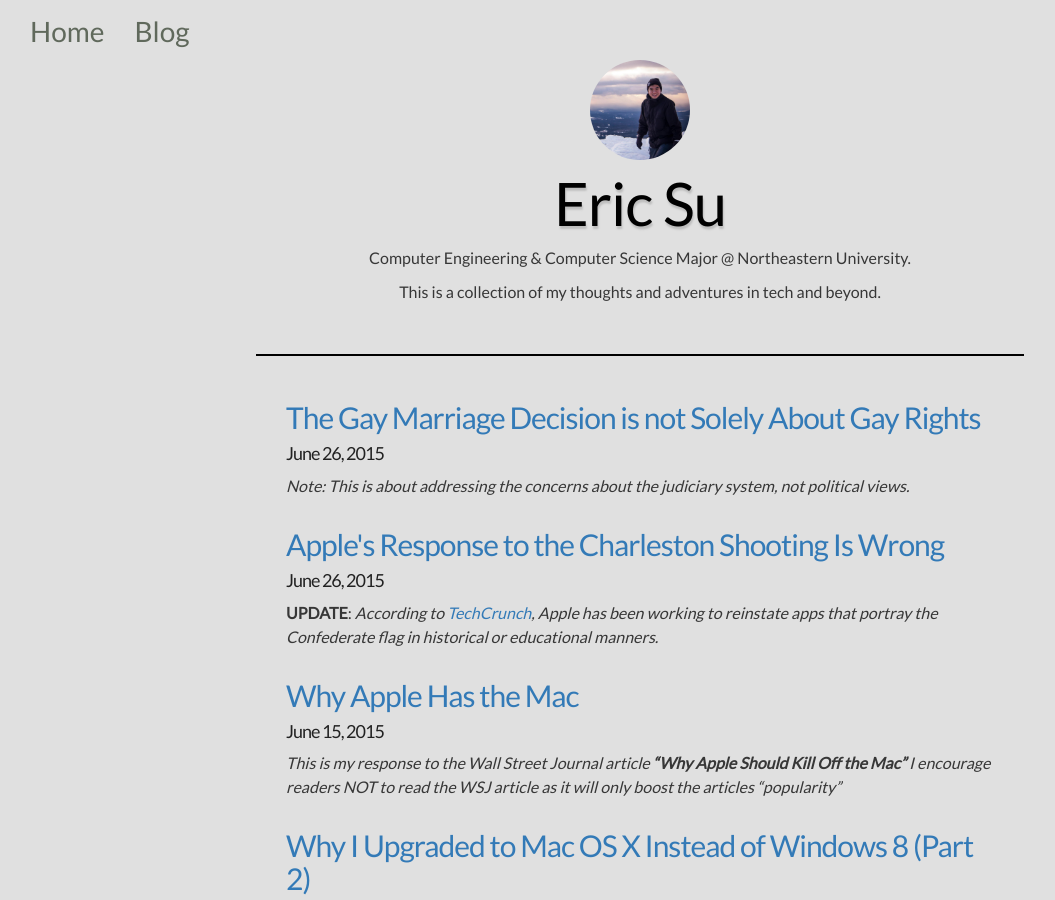
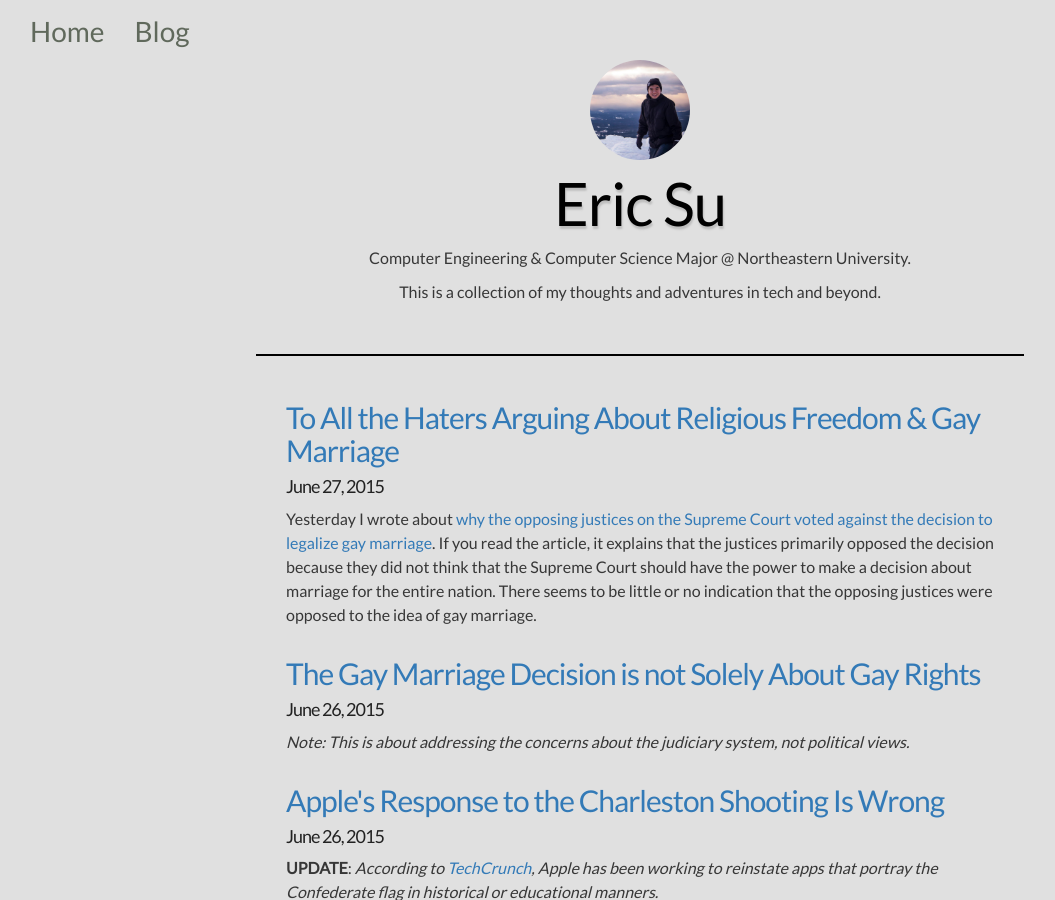
Before and after one commit to eric-cc-su/eric-cc-su.github.io, a Jekyll site: the page built from blog/index.html, in a window 1280 px wide and 900 px high. Shown: the whole window, without its empty margins (0-1055 px from the left). Built offline with Jekyll 4.4.1, drawn with Linux system fonts in a browser that asks for light colours; emoji names are drawn with the system emoji font; the list of posts is cut into pages by our own code; some of the changed text lies outside the part shown.

Commit message:
New post, and old edits

```diff
--- a/_data/tags.yml
+++ b/_data/tags.yml
@@ -93,3 +93,9 @@
 
 - slug: mac
   name: Mac
+
+- slug: gay-marriage
+  name: Gay Marriage
+
+- slug: gay-rights
+  name: Gay Rights
--- a/_posts/2015-06-26-gay-marriage-decision.md
+++ b/_posts/2015-06-26-gay-marriage-decision.md
@@ -1,14 +1,14 @@
 ---
 title: The Gay Marriage Decision is not Solely About Gay Rights
 category: general
-tags:
+tags: [gay-marriage, gay-rights]
 mtime: 12:56
 ---
 
 *Note: This is about addressing the concerns about the judiciary system, not political views.*
 
 Today, June 26th, 2015, marks the day that the United States Supreme Court
-ruled that  [gay marriage is legalnationwide](http://www.cnn.com/2015/06/26/politics/supreme-court-same-sex-marriage-ruling/index.html).
+ruled that  [gay marriage is legal nationwide](http://www.cnn.com/2015/06/26/politics/supreme-court-same-sex-marriage-ruling/index.html).
 As a resident of Massachusetts who shares the
 state's primarily liberal and progressive ideals, I am happy to hear the news.
 Of course there are many who disapprove of the decision (the decision itself
--- /dev/null
+++ b/_posts/2015-06-27-gay-marriage-decision-2.md
@@ -0,0 +1,26 @@
+---
+title: To All the Haters Arguing About Religious Freedom & Gay Marriage
+category: general
+tags: [gay-marriage, gay-rights]
+mtime: 12:46
+---
+
+Yesterday I wrote about [why the opposing justices on the Supreme Court voted against the decision to legalize gay marriage]({% post_url 2015-06-26-gay-marriage-decision %}).
+If you read the article, it explains that the justices primarily opposed the
+decision because they did not think that the Supreme Court should have the power
+ to make a decision about marriage for the entire nation. There seems to be
+ little or no indication that the opposing justices were opposed to the idea of
+ gay marriage.
+
+However, of course there were negative responses to the decision from more
+conservative states, and among the opposition
+[there was a lot of reference to the freedom of religion](http://www.buzzfeed.com/chrisgeidner/supreme-court-rules-for-nationwide-marriage-equality). To those people I say:
+
+**The Supreme Court** ***DID NOT*** **take away your freedom of religion by
+giving the LGBT community more equality.**
+
+**They're not saying that you have to go and only marry gays and forget about
+heterosexual couples.**
+
+**They're saying that any and all bigots against the LGBT community no longer
+have any legal power to stop gay marriage.**
```
Also changed, not shown: _posts/2015-06-26-confederate-flag-removal.md (+1 -1 lines), blog/tag/gay-marriage.md (added, +5 -0 lines), blog/tag/gay-rights.md (added, +5 -0 lines).
